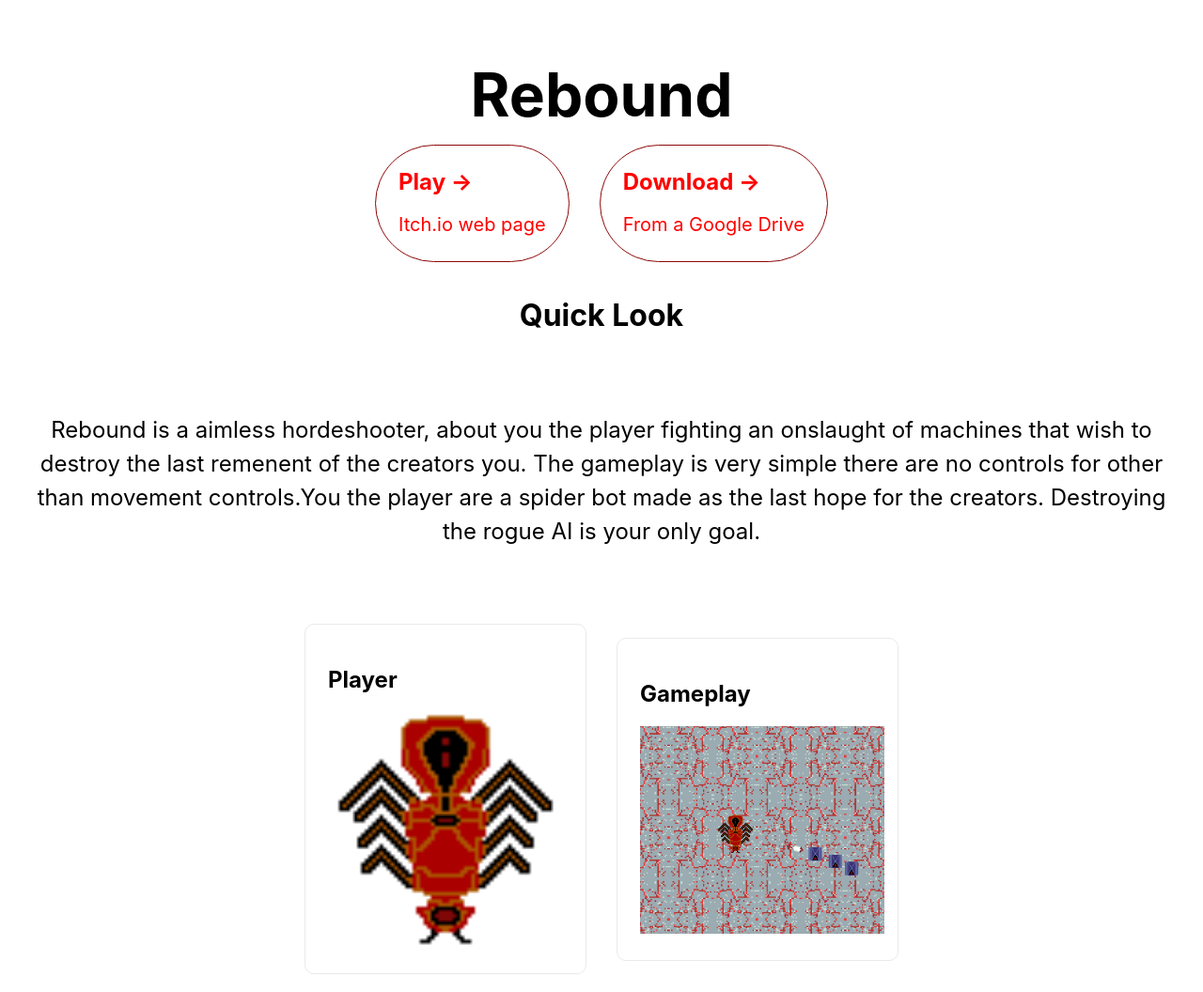
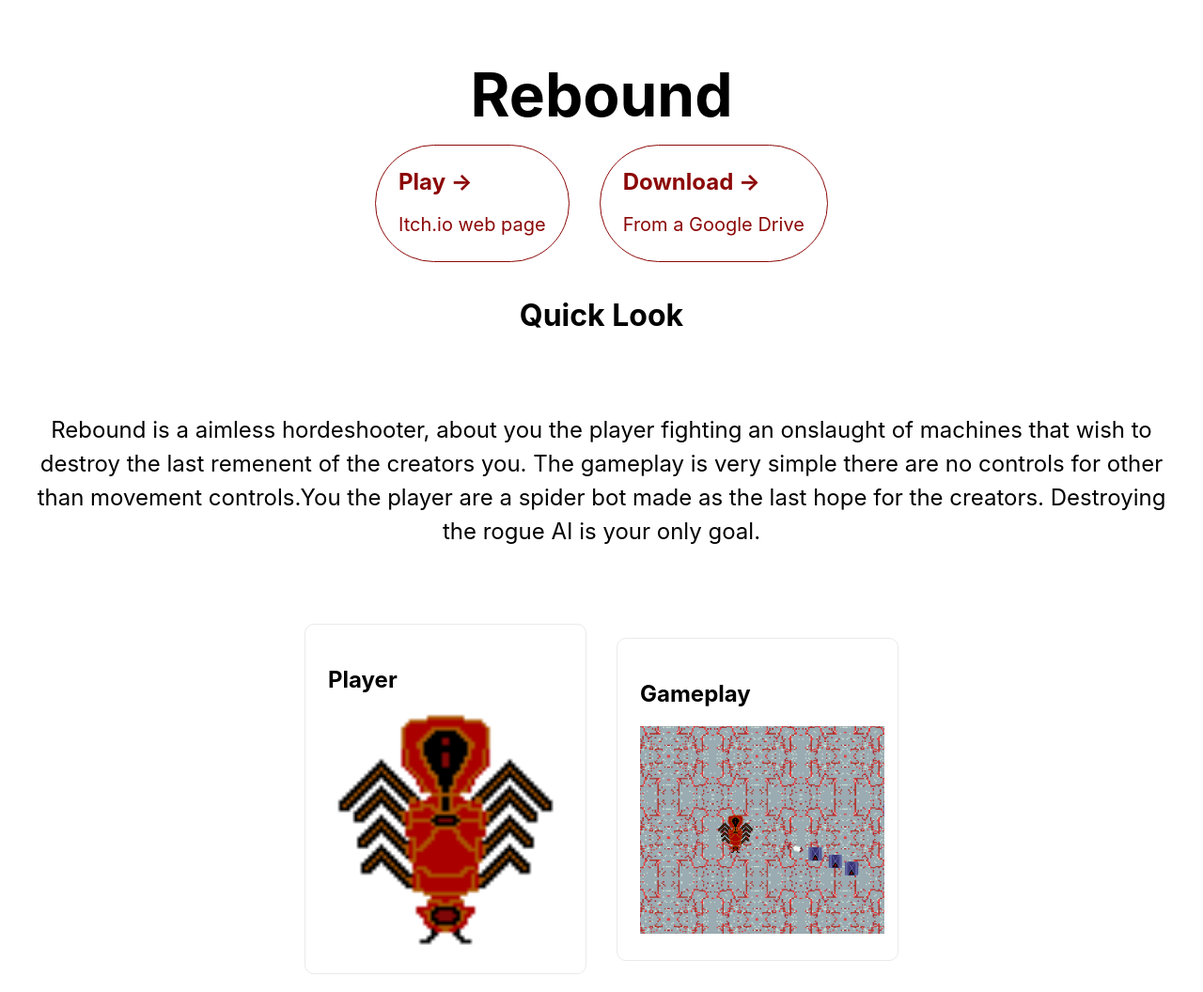
Before and after one commit to Fire1Shark/Fire1Shark.github.io, a plain HTML site: page index.html in a window 1280 px wide. Shown: the top 1056 px of the page at 94% size. Drawn offline with Linux system fonts and the light colour scheme.

Commit message:
Update style.css

```diff
--- a/style.css
+++ b/style.css
@@ -63,7 +63,7 @@ main {
   margin: 1rem;
   padding: 1.5rem;
   text-align: left;
-  color: #FF0000;
+  color: #8C0808;
   text-decoration: none;
   border: 1px solid #8C0808;
   border-radius: 5000000px;
```
